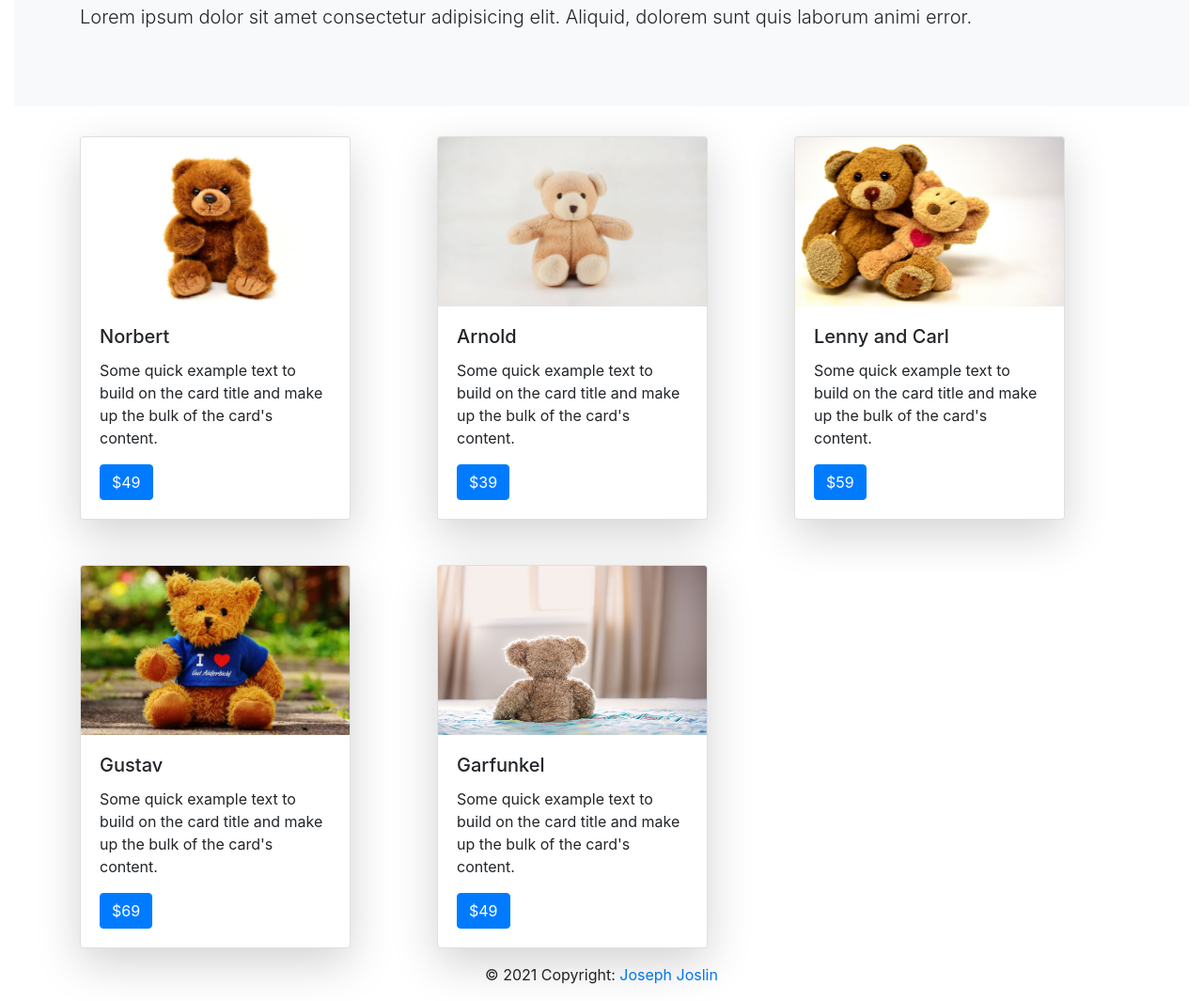
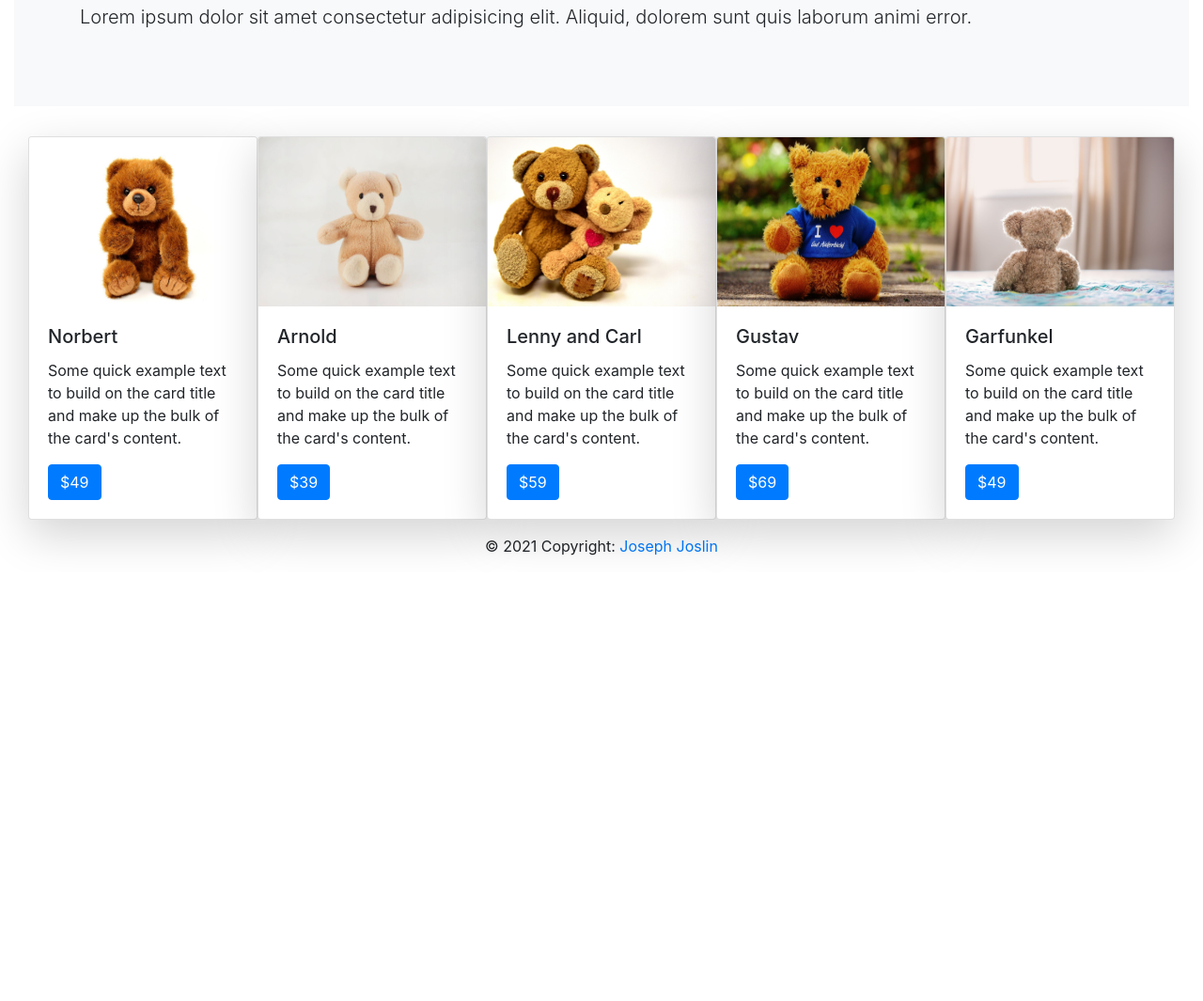
Before and after one commit to jjoslin07/Orinoco, a plain HTML site: page index.html in a window 1280 px wide. Shown: the part 252-1317 px from the top of the page at 94% size. After the commit the page ends 861 px from the top, so only its background shows below. Drawn offline with nearby package versions, Linux system fonts and the light colour scheme.

Commit message:
Update index.html

```diff
--- a/index.html
+++ b/index.html
@@ -36,9 +36,7 @@
               <p class="lead">Lorem ipsum dolor sit amet consectetur adipisicing elit. Aliquid, dolorem sunt quis laborum animi error.</p>
             </div>
           </div>
-          <div class="container">
-              <div class="row">
-                  <div class="col-4">
+          <div class="container-fluid d-flex justify-content-between">
                     <div class="card shadow-lg" style="width: 18rem;">
                         <img class="card-img-top" src="/images/teddy_1.jpg" height="180" alt="Norbert brown stuffed bear">
                         <div class="card-body">
@@ -47,8 +45,6 @@
                           <a href="#" class="btn btn-primary">$49</a>
                         </div>
                       </div>
-                  </div>
-                  <div class="col-4">
                     <div class="card shadow-lg" style="width: 18rem;">
                         <img class="card-img-top" src="/images/teddy_2.jpg" height="180" alt="Arnold beige stuffed bear">
                         <div class="card-body">
@@ -57,8 +53,6 @@
                           <a href="#" class="btn btn-primary">$39</a>
                         </div>
                       </div>
-                  </div>
-                  <div class="col-4">
                     <div class="card shadow-lg" style="width: 18rem;">
                         <img class="card-img-top" src="/images/teddy_3.jpg" height="180" alt="Lenny and Carl brown stuffed bears">
                         <div class="card-body">
@@ -67,10 +61,6 @@
                           <a href="#" class="btn btn-primary">$59</a>
                         </div>
                       </div>
-                  </div>
-              </div>
-              <div class="row mt-lg-5">
-                  <div class="col-4">
                     <div class="card shadow-lg" style="width: 18rem;">
                         <img class="card-img-top" src="/images/teddy_4.jpg" height="180" alt="Gustav brown stuffed bear with blue t-shirt">
                         <div class="card-body">
@@ -79,8 +69,6 @@
                           <a href="#" class="btn btn-primary">$69</a>
                         </div>
                       </div>
-                  </div>
-                  <div class="col-4">
                     <div class="card shadow-lg" style="width: 18rem;">
                         <img class="card-img-top" src="/images/teddy_5.jpg" height="180" alt="Garfunkel beige stuffed bear">
                         <div class="card-body">
@@ -89,10 +77,8 @@
                           <a href="#" class="btn btn-primary">$49</a>
                         </div>
                       </div>
-                  </div>
-              </div>
-          </div>
-    </main>
+                </div>
+        </main>
     <footer>
      <!-- Footer -->
 <footer class="page-footer font-small blue">
```
